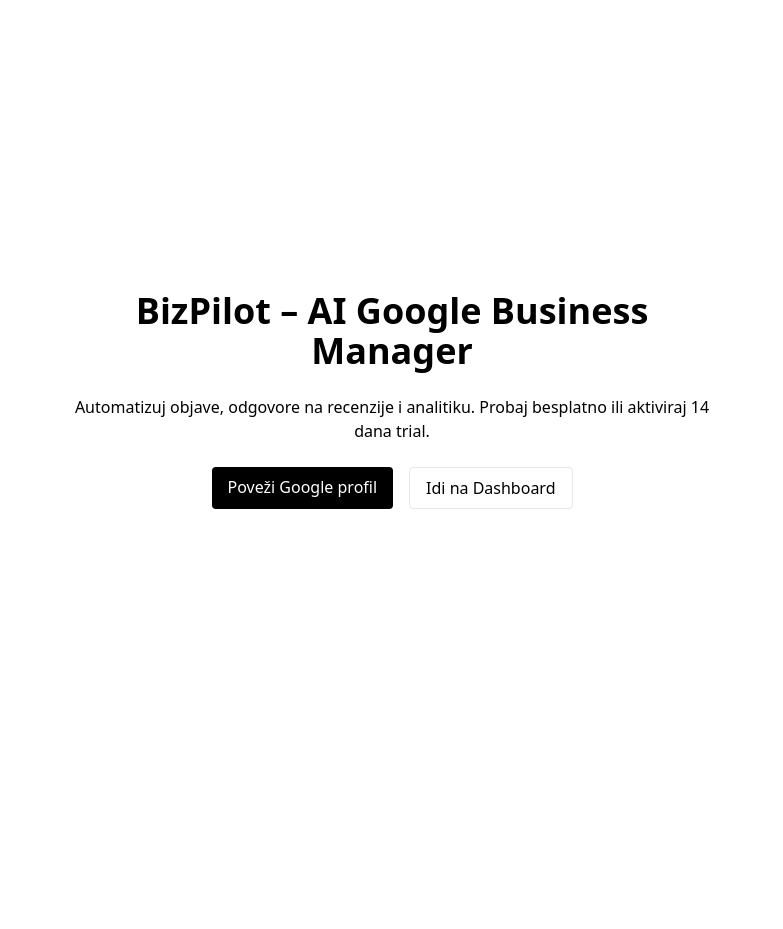
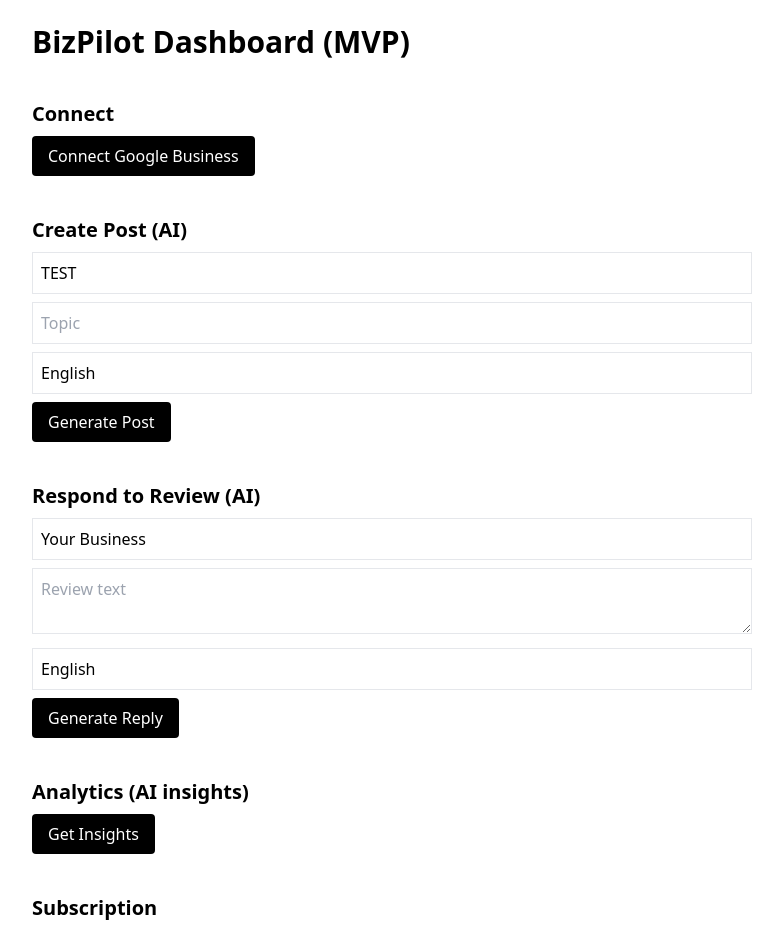
Before and after one commit to boskovasiljevic90/bizpilot, a Next.js app: page / in a window 1280 px wide. Shown: the top 929 px of the page, without its empty margins (248-1031 px from the left). Before the commit the page ends 800 px from the top, so only its background shows below. Built offline with nearby package versions, Linux system fonts and the light colour scheme; no server answers.

Commit message:
Update index.tsx

```diff
--- a/pages/index.tsx
+++ b/pages/index.tsx
@@ -1,14 +1,78 @@
-export default function Home() {
+import { useState } from "react";
+
+export default function Dashboard() {
+  const [topic, setTopic] = useState("");
+  const [language, setLanguage] = useState("English");
+  const [locationId, setLocationId] = useState("TEST");
+  const [reviewText, setReviewText] = useState("");
+  const [businessName, setBusinessName] = useState("Your Business");
+  const [priceId, setPriceId] = useState(process.env.NEXT_PUBLIC_STRIPE_PRICE_ID_PREMIUM || "");
+
+  async function callCreatePost() {
+    const r = await fetch("/api/bizpilot/createPost", {
+      method: "POST", headers: { "Content-Type": "application/json" },
+      body: JSON.stringify({ locationId, topic, language })
+    });
+    alert(await r.text());
+  }
+
+  async function callRespondReview() {
+    const r = await fetch("/api/bizpilot/respondReview", {
+      method: "POST", headers: { "Content-Type": "application/json" },
+      body: JSON.stringify({ reviewText, businessName, language })
+    });
+    alert(await r.text());
+  }
+
+  async function callAnalytics() {
+    const r = await fetch("/api/bizpilot/analytics");
+    alert(await r.text());
+  }
+
+  async function upgrade() {
+    const r = await fetch("/api/stripe/createCheckoutSession", {
+      method: "POST", headers: { "Content-Type": "application/json" },
+      body: JSON.stringify({ priceId: priceId || process.env.NEXT_PUBLIC_STRIPE_PRICE_ID_PREMIUM })
+    });
+    const { url } = await r.json();
+    window.location.href = url;
+  }
+
   return (
-    <main className="min-h-screen flex items-center justify-center p-8">
-      <div className="max-w-2xl text-center space-y-6">
-        <h1 className="text-4xl font-bold">BizPilot – AI Google Business Manager</h1>
-        <p>Automatizuj objave, odgovore na recenzije i analitiku. Probaj besplatno ili aktiviraj 14 dana trial.</p>
-        <div className="flex gap-4 justify-center">
-          <a className="px-4 py-2 rounded bg-black text-white" href="/api/auth/google">Poveži Google profil</a>
-          <a className="px-4 py-2 rounded border" href="/dashboard">Idi na Dashboard</a>
-        </div>
-      </div>
-    </main>
+    <div className="p-6 max-w-3xl mx-auto space-y-10">
+      <h1 className="text-3xl font-bold">BizPilot Dashboard (MVP)</h1>
+
+      <section className="space-y-2">
+        <h2 className="text-xl font-semibold">Connect</h2>
+        <a className="px-4 py-2 rounded bg-black text-white inline-block" href="/api/auth/google">Connect Google Business</a>
+      </section>
+
+      <section className="space-y-2">
+        <h2 className="text-xl font-semibold">Create Post (AI)</h2>
+        <input className="border p-2 w-full" placeholder="Location ID" value={locationId} onChange={e=>setLocationId(e.target.value)} />
+        <input className="border p-2 w-full" placeholder="Topic" value={topic} onChange={e=>setTopic(e.target.value)} />
+        <input className="border p-2 w-full" placeholder="Language" value={language} onChange={e=>setLanguage(e.target.value)} />
+        <button className="px-4 py-2 rounded bg-black text-white" onClick={callCreatePost}>Generate Post</button>
+      </section>
+
+      <section className="space-y-2">
+        <h2 className="text-xl font-semibold">Respond to Review (AI)</h2>
+        <input className="border p-2 w-full" placeholder="Business Name" value={businessName} onChange={e=>setBusinessName(e.target.value)} />
+        <textarea className="border p-2 w-full" placeholder="Review text" value={reviewText} onChange={e=>setReviewText(e.target.value)} />
+        <input className="border p-2 w-full" placeholder="Language" value={language} onChange={e=>setLanguage(e.target.value)} />
+        <button className="px-4 py-2 rounded bg-black text-white" onClick={callRespondReview}>Generate Reply</button>
+      </section>
+
+      <section className="space-y-2">
+        <h2 className="text-xl font-semibold">Analytics (AI insights)</h2>
+        <button className="px-4 py-2 rounded bg-black text-white" onClick={callAnalytics}>Get Insights</button>
+      </section>
+
+      <section className="space-y-2">
+        <h2 className="text-xl font-semibold">Subscription</h2>
+        <input className="border p-2 w-full" placeholder="Stripe Price ID" value={priceId} onChange={e=>setPriceId(e.target.value)} />
+        <button className="px-4 py-2 rounded bg-black text-white" onClick={upgrade}>Upgrade to Premium</button>
+      </section>
+    </div>
   );
 }
```
